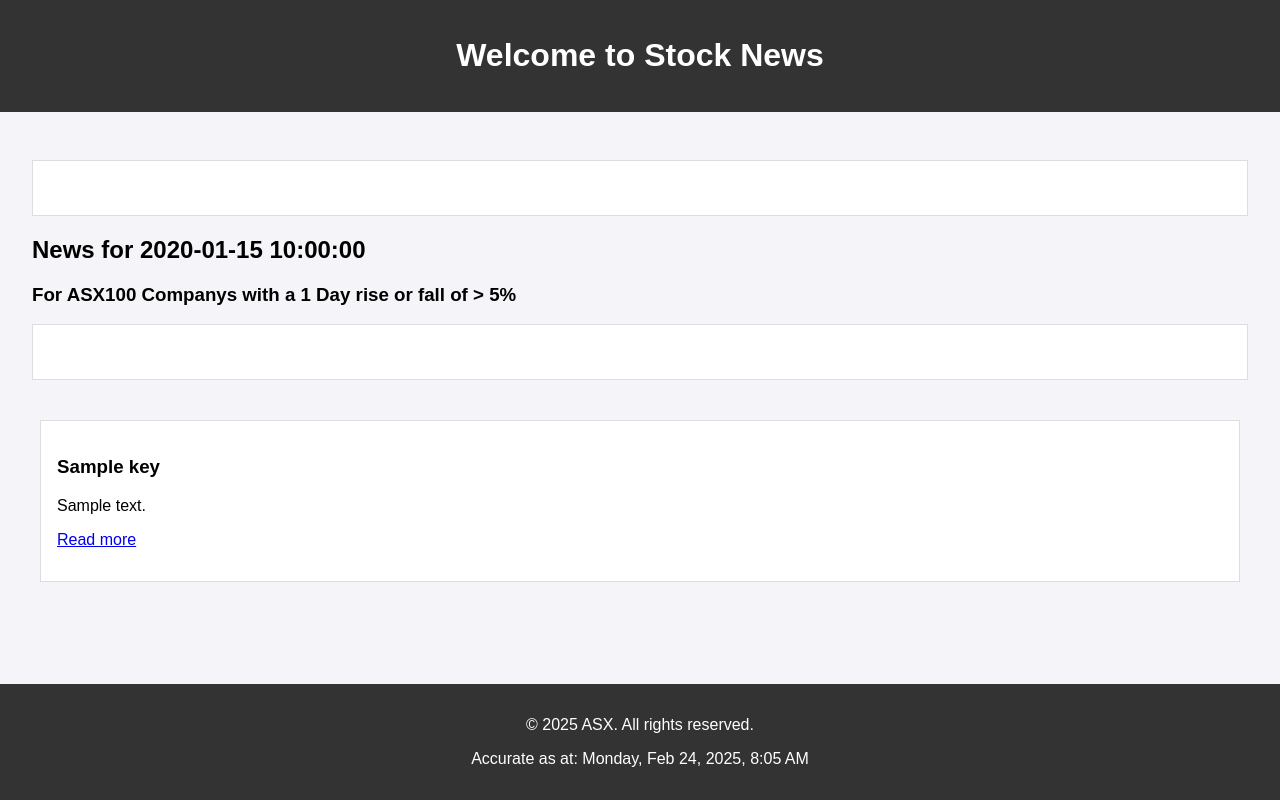
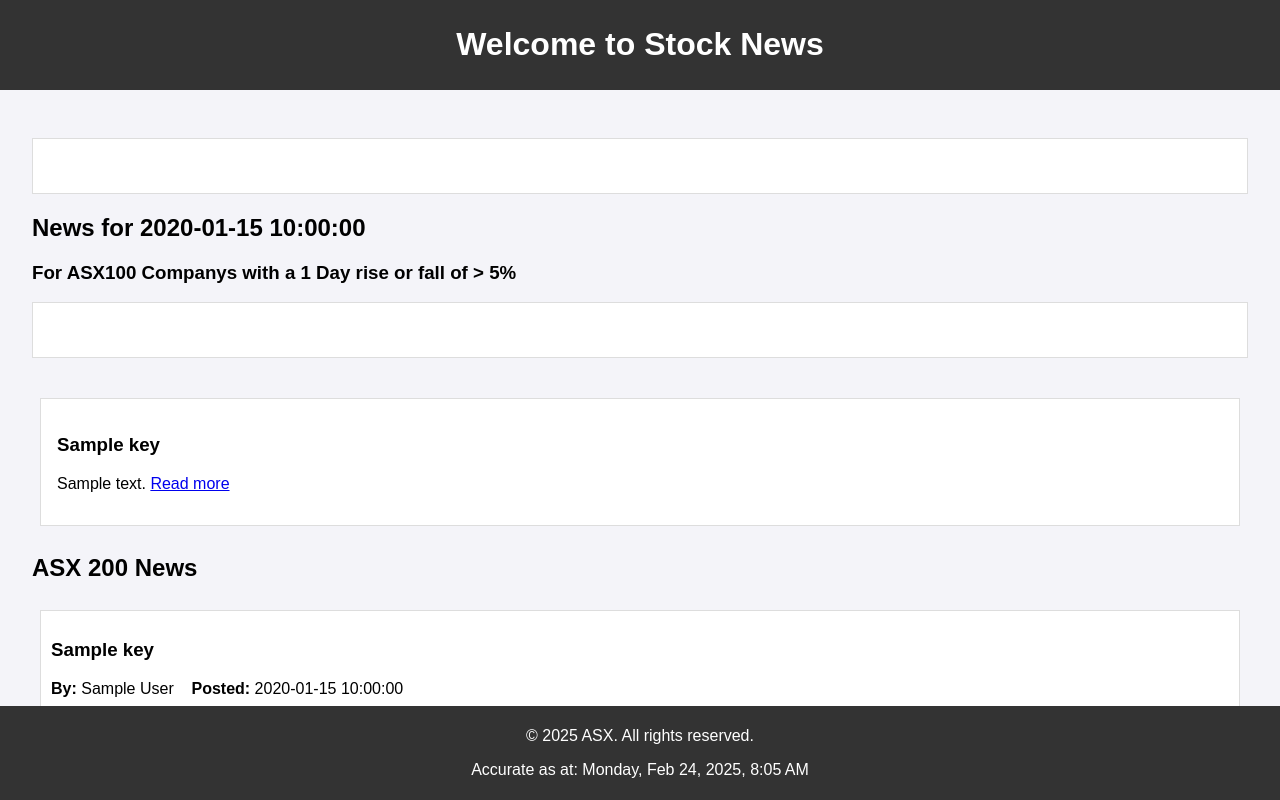
Before and after one commit to djr812/StockNews, a Flask app: template templates/index.html in a window 1280 px wide. Run offline with Flask 3, Linux system fonts and the light colour scheme; the template is opened without the code that fills it: most values are stand-ins (such as "Sample title", 1, 10 or a date in 2020).

Commit message:
Added ASX200 News

```diff
--- a/main.py
+++ b/main.py
@@ -117,6 +117,36 @@ def GetStockNews(companyName, yesterdayDate):
         return topArticle
 
 
+def getASXNews(yesterdayDate):
+
+    fDate = datetime.strptime(yesterdayDate,'%A, %d %B %Y') - timedelta(days=3)
+    fromDate = fDate.strftime('%Y-%m-%d')
+
+    newsParams = {
+        "apiKey": NEWS_API_KEY,
+        "q": "ASX 200",
+        "searchIn": "content",
+        "sortBy": "popularity",
+        "from": fromDate,
+        "language": "en",
+    }
+
+    try:
+        newsResponse = requests.get(NEWS_ENDPOINT, params=newsParams)
+        newsResponse.raise_for_status()
+        newsData = newsResponse.json()
+    except requests.exceptions.HTTPError as e:
+        print(f"Error: {newsResponse.status_code} - {newsResponse.text}")
+        asxArticle = [{"title": "Unable to retrieve news data.", "content": "Please try again later.", "url": ""},
+                      {"title": "Unable to retrieve news data.", "content": "Please try again later.", "url": ""}]
+        return asxArticles
+    else:
+        # Use Python slice operator to create a list that contains the first article.
+        articles = newsData["articles"]
+        asxArticles = articles[:2]
+        return asxArticles
+
+
 def formatArticle(stock, companyName, topArticle, upDown, diffPercent):
     '''
     Name:       formatArticle
@@ -130,7 +160,7 @@ def formatArticle(stock, companyName, topArticle, upDown, diffPercent):
                 diffPercent - float
     Returns:    selectedArticle - string
     '''
-    formattedArticle = [(f"| {stock[:-3]}:{companyName} {upDown} {abs(diffPercent)}% - {article['title']} | ") for article in topArticle]
+    formattedArticle = [(f"| {stock[:-3]}: {upDown} {abs(diffPercent)}% - {article['title']} | ") for article in topArticle]
     try:
         selectedArticle = formattedArticle[0]
     except:
@@ -186,8 +216,10 @@ def buildArticleList():
                 formattedArticle = formatArticle(stock, companyName, topArticle, upDown, diffPercent)
                 completeArticleList.append(topArticle)
                 articleList.append(formattedArticle)
+    asxArticles = getASXNews(yesterdayDate)
+    print(asxArticles)
 
-    return articleList, completeArticleList, yesterdayDate, tickerList
+    return articleList, completeArticleList, yesterdayDate, tickerList, asxArticles
 
 
 @app.route('/')
@@ -199,8 +231,8 @@ def index():
     Params:     None
     Returns     render_template
     '''
-    articles, completeArticleList, yesterdayDate, tickerList = buildArticleList()
-    return render_template("index.html", articles=articles, completeArticleList=completeArticleList, yesterdayDate=yesterdayDate, tickerList=tickerList)
+    articles, completeArticleList, yesterdayDate, tickerList, asxArticles = buildArticleList()
+    return render_template("index.html", articles=articles, completeArticleList=completeArticleList, yesterdayDate=yesterdayDate, tickerList=tickerList, asxArticles=asxArticles)
 
 
 if __name__ == '__main__':
--- a/static/style.css
+++ b/static/style.css
@@ -7,7 +7,7 @@ body {
 header {
     background-color: #333;
     color: #fff;
-    padding: 1rem 0;
+    padding: 5px 0;
     text-align: center;
 }
 main {
@@ -50,11 +50,24 @@ main {
     margin: 0.5rem;
     padding: 1rem;
 }
+.asx-news-columns {
+    display: flex;
+    flex-wrap: wrap;
+    margin-top: 2px;
+}
+.asx-news-column {
+    flex: 1;
+    min-width: 300px;
+    background-color: #fff;
+    border: 1px solid #ddd;
+    margin: 0.5rem;
+    padding: 10px;
+}
 footer {
     background-color: #333;
     color: #fff;
     text-align: center;
-    padding: 1rem 0;
+    padding: 5px 0;
     position: fixed;
     width: 100%;
     bottom: 0;
--- a/templates/index.html
+++ b/templates/index.html
@@ -37,9 +37,18 @@
                 <div class="news-column">
                     {% for key in article %}
                         <h3>{{ key['title'] }}</h3>
-                        <p>{{ key['content'] }}</p>
-                        <p><a href="{{ key['url'] }}" target="_blank">Read more</a></p>
+                        <p>{{ key['content'] }} <a href="{{ key['url'] }}" target="_blank">Read more</a></p>
                     {% endfor %}
+                </div>
+            {% endfor %}
+        </section>
+        <h2>ASX 200 News</h2>
+        <section class="asx-news-columns">
+            {% for key in asxArticles %}
+                <div class="asx-news-column">
+                    <h3>{{ key.title }}</h3>
+                    <p><b>By:</b> {{ key.author }} &nbsp;&nbsp; <b>Posted:</b> {{ key.publishedAt }}</p>
+                    <p>{{ key.content }} <a href="{{ key.url }}" target="_blank">Read more</a></p>
                 </div>
             {% endfor %}
         </section>
```
